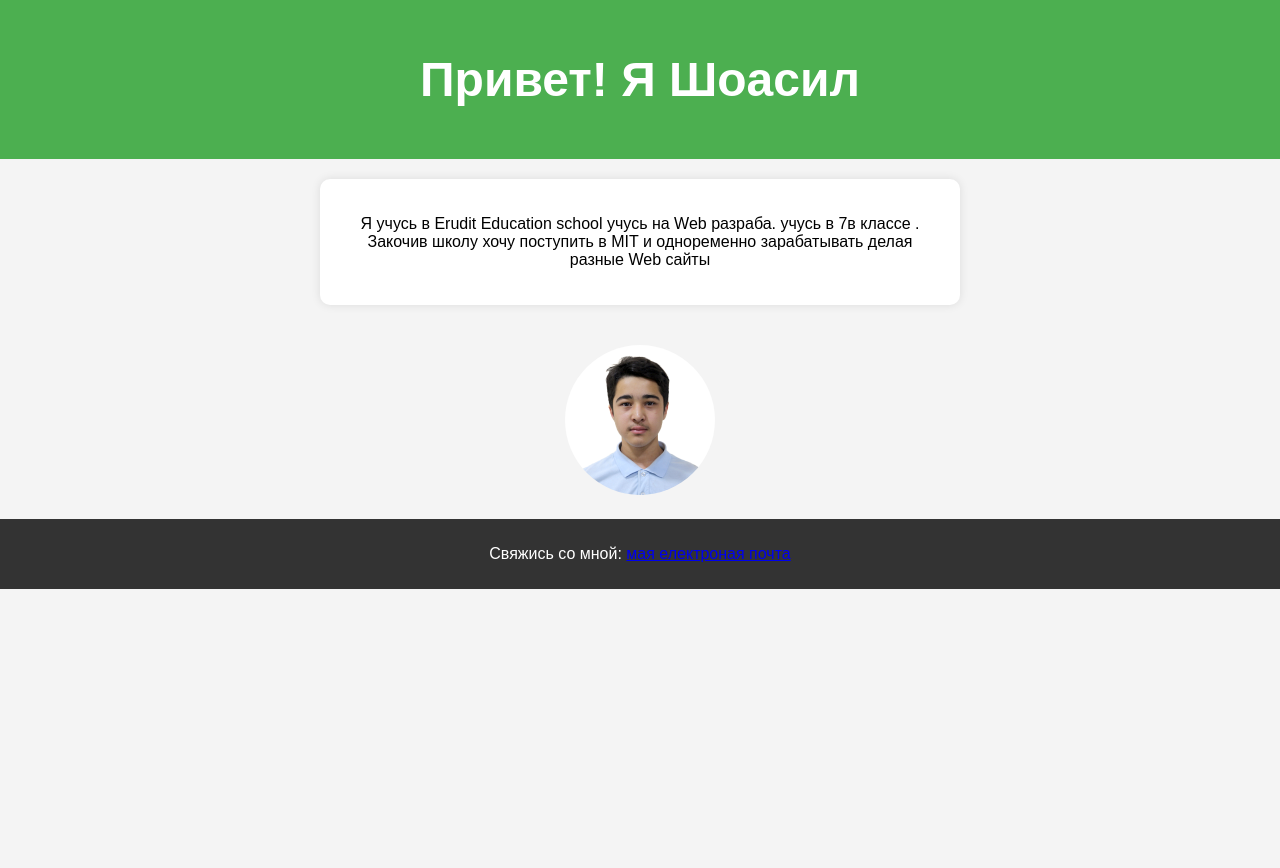
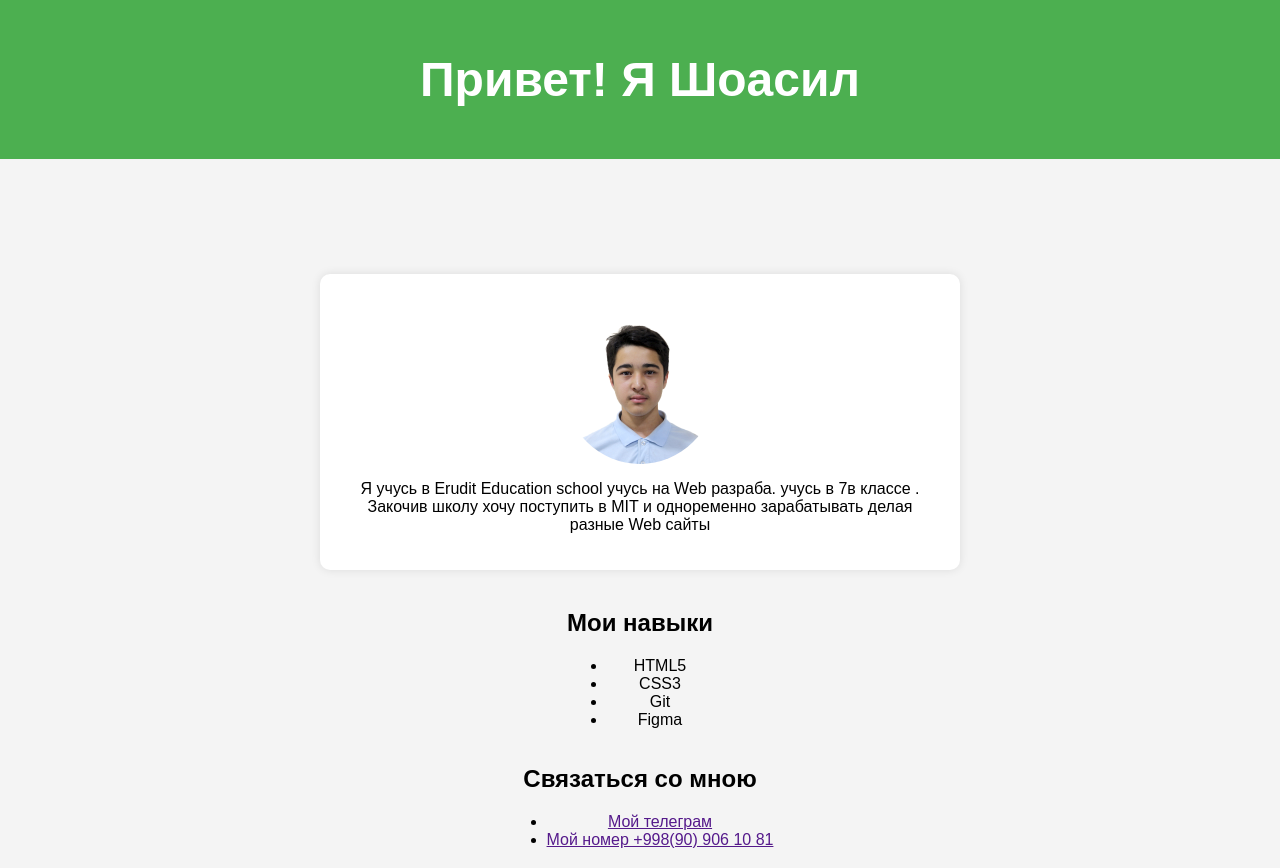
Before and after one commit to shoasil/Resumee, a plain HTML site: page index.html in a window 1280 px wide. Shown: the top 868 px of the page. Before the commit the page ends 800 px from the top, so only its background shows below. Drawn offline with Linux system fonts and the light colour scheme.

Commit message:
Добавил 2 экрана такие как мои навыки и о моих социальных сетях

```diff
--- a/index.html
+++ b/index.html
@@ -1,21 +1,46 @@
 <!DOCTYPE html>
 <html lang="ru">
+
 <head>
     <meta charset="UTF-8">
     <meta name="viewport" content="width=device-width, initial-scale=1.0">
     <title>Обо мне</title>
     <link rel="stylesheet" href="./style.css">
 </head>
+
 <body>
     <header>
         <h1>Привет! Я Шоасил</h1>
     </header>
-    <section class="about">
-        <p>Я учусь в Erudit Education school учусь на Web разраба. учусь в 7в классе . Закочив школу хочу поступить в MIT и одноременно зарабатывать делая разные Web сайты</p>
-    </section>
-    <img src="./images/logo.JPG" alt="logo" class="my-photo">
+    <main>
+        <section class="about">
+            <img src="./images/logo.JPG" alt="logo" class="my-photo">
+            <p>Я учусь в Erudit Education school учусь на Web разраба. учусь в 7в классе . Закочив школу хочу поступить
+                в MIT и одноременно зарабатывать делая разные Web сайты</p>
+        </section>
+        <section class="list-of-skills">
+            <h2>Мои навыки</h2>
+            <ul>
+                <li>HTML5</li>
+                <li>CSS3</li>
+                <li>Git</li>
+                <li>Figma</li>
+            </ul>
+        </section>
+        <section class="socials">
+            <h2>Связаться со мною</h2>
+
+            <ul>
+                <li><a href="">Мой телеграм</a></li>
+                <li><a href="">Мой номер +998(90) 906 10 81</a></li>
+            </ul>
+        </section>
+
+
+    </main>
     <footer>
         <p>Свяжись со мной: <a href="mailto:shoasilsham@mail.ru">мая електроная почта</a></p>
     </footer>
 </body>
+
 </html>
--- a/style.css
+++ b/style.css
@@ -20,8 +20,19 @@ header {
     background: white;
     border-radius: 10px;
     box-shadow: 0 0 10px rgba(0, 0, 0, 0.1);
+    display: flex;
+    flex-direction: column;
+    align-items: center;
+    justify-content: center;
 }
 
+main {
+    height: 100vh;
+    display: flex;
+    flex-direction: column;
+    justify-content: center;
+    align-items: center;
+}
 .my-photo {
     width: 150px;
     height: 150px;
```
